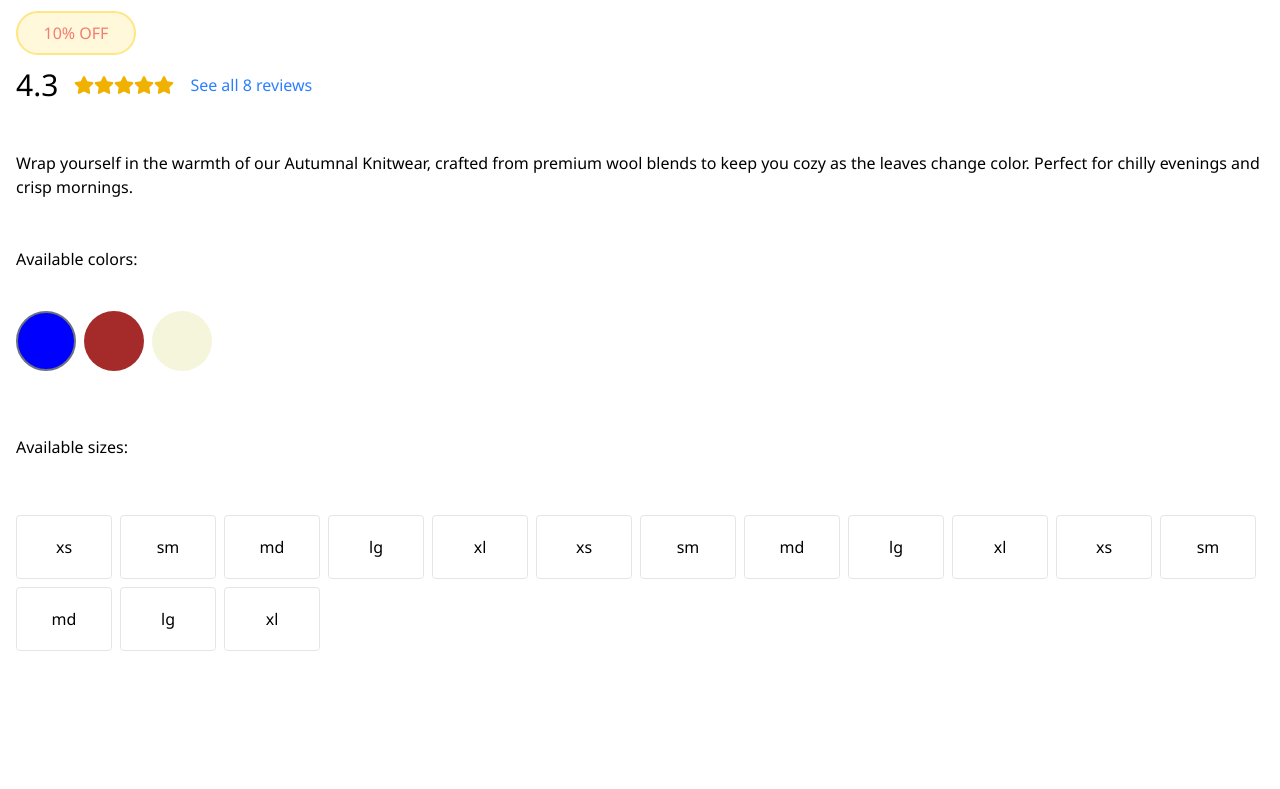
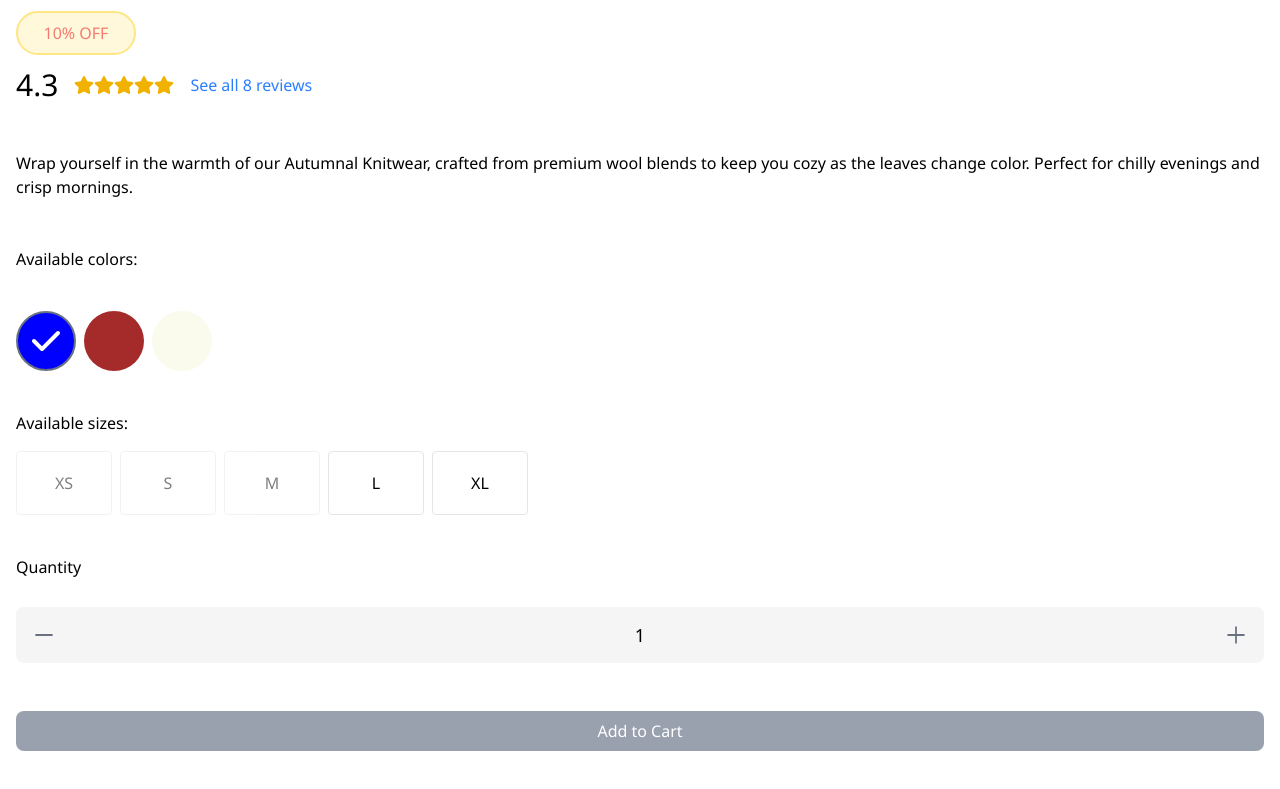
Before and after one commit to angeloilardi/stylenest, a React (Vite) app: page /product/autumnal-knitwear in a window 1280 px wide. Shown: the part 1308-2097 px from the top of the page. Before the commit the page ends 2039 px from the top, so only its background shows below. Built offline with nearby package versions, Linux system fonts and the light colour scheme.

Commit message:
other product avaialability checks

```diff
--- a/src/components/ProductDetails.tsx
+++ b/src/components/ProductDetails.tsx
@@ -8,6 +8,8 @@ import { useState, useMemo } from "react";
 import DiscountBadge from "./ui/DiscountBadge";
 import RatingStars from "./ui/RatingStars";
 import ColorSwatch from "./ui/ColorSwatch";
+import SIZE_OPTIONS from "../constants/Constants";
+import { AiOutlinePlus, AiOutlineMinus } from "react-icons/ai";
 
 export function ProductDetails() {
   const { productId } = useParams();
@@ -25,6 +27,8 @@ export function ProductDetails() {
   const [currentSize, setCurrentSize] = useState<string | number | null>(null);
 
   const [currentPictureIndex, setCurrentPictureIndex] = useState(0);
+
+  const [quantity, setQuantity] = useState(1);
 
   const allImages = productImages.filter((img) => img.product_id === productId);
 
@@ -60,8 +64,19 @@ export function ProductDetails() {
   const sizeOptions = useMemo(() => {
     return inventory
       .filter((item) => item.product_id === productId)
-      .map((item) => item.size);
-  }, [productId]);
+      .map((item) => (item.color === currentColor ? item.size : null))
+      .filter((item) => item !== null);
+  }, [productId, currentColor]);
+
+  const isItemAvailableForPurchase = useMemo(() => {
+    const currentItem = inventory.find(
+      (item) =>
+        item.product_id === productId &&
+        item.color === currentColor &&
+        item.size === currentSize
+    );
+    return currentItem && currentItem.stock > currentItem.sold;
+  }, [productId, currentColor, currentSize]);
 
   return (
     <div className="flex flex-col p-4 max-w-full">
@@ -115,34 +130,106 @@ export function ProductDetails() {
       </p>
       <div className="flex flex-col">
         <p>Available colors:</p>
-        <ul className="flex gap-2 pt-10 pb-16">
-          {colorOptions.map((color) => (
+        <ul className="flex gap-2 mt-10">
+          {colorOptions.map((color) => {
+            const isColorAvailable = inventory.some(
+              (item) =>
+                item.product_id === productId &&
+                item.color === color &&
+                item.stock > item.sold
+            );
+            return (
               <ColorSwatch
                 key={color}
                 color={color}
                 currentColor={currentColor}
-              setCurrentColor={setCurrentColor}
-              className="w-15 h-15"
+                setCurrentColor={(newColor) => {
+                  if (isColorAvailable) {
+                    setCurrentColor(newColor);
+                    setCurrentSize(null);
+                  }
+                }}
+                className={`w-15 h-15 ${
+                  !isColorAvailable ? "opacity-50 cursor-not-allowed" : ""
+                }`}
               />
-          ))}
+            );
+          })}
         </ul>
       </div>
-      <div className="flex flex-col gap-4">
+      <div className="flex flex-col gap-4 mt-10">
         Available sizes:
-        <ul className="flex gap-2 pt-10 pb-16 flex-wrap">
-          {sizeOptions.map((size) => (
+        <ul className="flex gap-2 flex-wrap">
+          {sizeOptions && sizeOptions.length > 0 ? (
+            sizeOptions.map((size) => {
+              const currentItem = inventory.find(
+                (item) =>
+                  item.product_id === productId &&
+                  item.color === currentColor &&
+                  item.size === size
+              );
+              const isSizeAvailable =
+                currentItem && currentItem.stock > currentItem.sold;
+
+              return (
                 <li
                   key={size}
-              className={`border border-neutral-200 p-2 rounded w-24 h-16 flex items-center justify-center cursor-pointer hover:border-black ${
-                size === currentSize ? "border-black" : ""
+                  className={`border border-neutral-200 p-2 rounded w-24 h-16 flex items-center justify-center
+                  ${size === currentSize ? "border-neutral-900" : ""} ${
+                    isSizeAvailable
+                      ? "cursor-pointer hover:border-black"
+                      : "opacity-50 cursor-not-allowed"
                   }`}
-              onClick={() => setCurrentSize(size)}
+                  onClick={() => {
+                    if (isSizeAvailable) {
+                      setCurrentSize(size);
+                    }
+                  }}
                 >
-              {size}
+                  {SIZE_OPTIONS.find((s) => s.id === size)?.shortName || ""}
                 </li>
-          ))}
+              );
+            })
+          ) : (
+            <li
+              className={`border border-neutral-200 p-2 rounded w-24 h-16 flex items-center justify-center`}
+            >
+              One Size
+            </li>
+          )}
         </ul>
       </div>
+      <div className="flex flex-col mt-10 gap-7 mb-12">
+        <p>Quantity</p>
+        <div className="flex w-[186px]h-14 rounded-lg bg-neutral-100 justify-between items-center">
+          <AiOutlineMinus
+            role="button"
+            className="w-6 h-6 m-4 text-gray-500 cursor-pointer"
+            onClick={() =>
+              isItemAvailableForPurchase &&
+              setQuantity(Math.max(1, quantity - 1))
+            }
+          />
+          <span className="text-lg">{quantity}</span>
+          <AiOutlinePlus
+            role="button"
+            className="w-6 h-6 m-4 text-gray-500 cursor-pointer"
+            onClick={() =>
+              isItemAvailableForPurchase && setQuantity(quantity + 1)
+            }
+          />
+        </div>
+      </div>
+      <button
+        className={`w-full text-white py-2 rounded-lg mb-14 ${
+          isItemAvailableForPurchase
+            ? "bg-blue-500"
+            : "bg-gray-400 cursor-not-allowed"
+        }`}
+        disabled={!isItemAvailableForPurchase}
+      >
+        Add to Cart
+      </button>
     </div>
   );
 }
--- a/src/components/ui/ColorSwatch.tsx
+++ b/src/components/ui/ColorSwatch.tsx
@@ -1,8 +1,9 @@
+import { FaCheck } from "react-icons/fa6";
+
 interface ColorSwatchProps {
   color: string;
   currentColor?: string | null;
   setCurrentColor?: (color: string) => void;
-  children?: React.ReactNode;
   className?: string;
 }
 
@@ -10,7 +11,6 @@ const ColorSwatch: React.FC<ColorSwatchProps> = ({
   color,
   currentColor,
   setCurrentColor,
-  children,
   className,
 }) => {
   return (
@@ -18,14 +18,14 @@ const ColorSwatch: React.FC<ColorSwatchProps> = ({
       role="button"
       tabIndex={0}
       style={{ backgroundColor: color }}
-      className={`w-6 h-6 rounded-full  hover:opacity-80 ${
+      className={`w-6 h-6 flex items-center justify-center rounded-full  hover:opacity-80 ${
         color === currentColor ? "border-2 border-gray-500" : ""
       } focus:outline-blue-500 ${
         color === "white" ? "border border-gray-200" : ""
       } ${className}`}
       onClick={() => setCurrentColor && setCurrentColor(color)}
     >
-      {children}
+      {color === currentColor && <FaCheck className="w-8 h-8 text-white" />}
     </div>
   );
 };
--- a/src/constants/Constants.tsx
+++ b/src/constants/Constants.tsx
@@ -1,9 +1,9 @@
 export const SIZE_OPTIONS = [
-  { id: "xs", name: "Extra Small" },
-  { id: "sm", name: "Small" },
-  { id: "md", name: "Medium" },
-  { id: "lg", name: "Large" },
-  { id: "xl", name: "Extra Large" },
+  { id: "xs", name: "Extra Small", shortName: "XS" },
+  { id: "sm", name: "Small", shortName: "S" },
+  { id: "md", name: "Medium", shortName: "M" },
+  { id: "lg", name: "Large", shortName: "L" },
+  { id: "xl", name: "Extra Large", shortName: "XL" },
 ];
 
 export default SIZE_OPTIONS;
--- a/src/data/inventory.json
+++ b/src/data/inventory.json
@@ -392,7 +392,7 @@
     "discount": null,
     "discount_percentage": 10,
     "sale_price": 22.5,
-    "sold": 90,
+    "sold": 910,
     "stock": 910
   },
   {
@@ -1688,7 +1688,7 @@
     "discount": null,
     "discount_percentage": null,
     "sale_price": 15,
-    "sold": 65,
+    "sold": 435,
     "stock": 435
   },
   {
```
Lines whose indentation alone changed are shown as unchanged.
